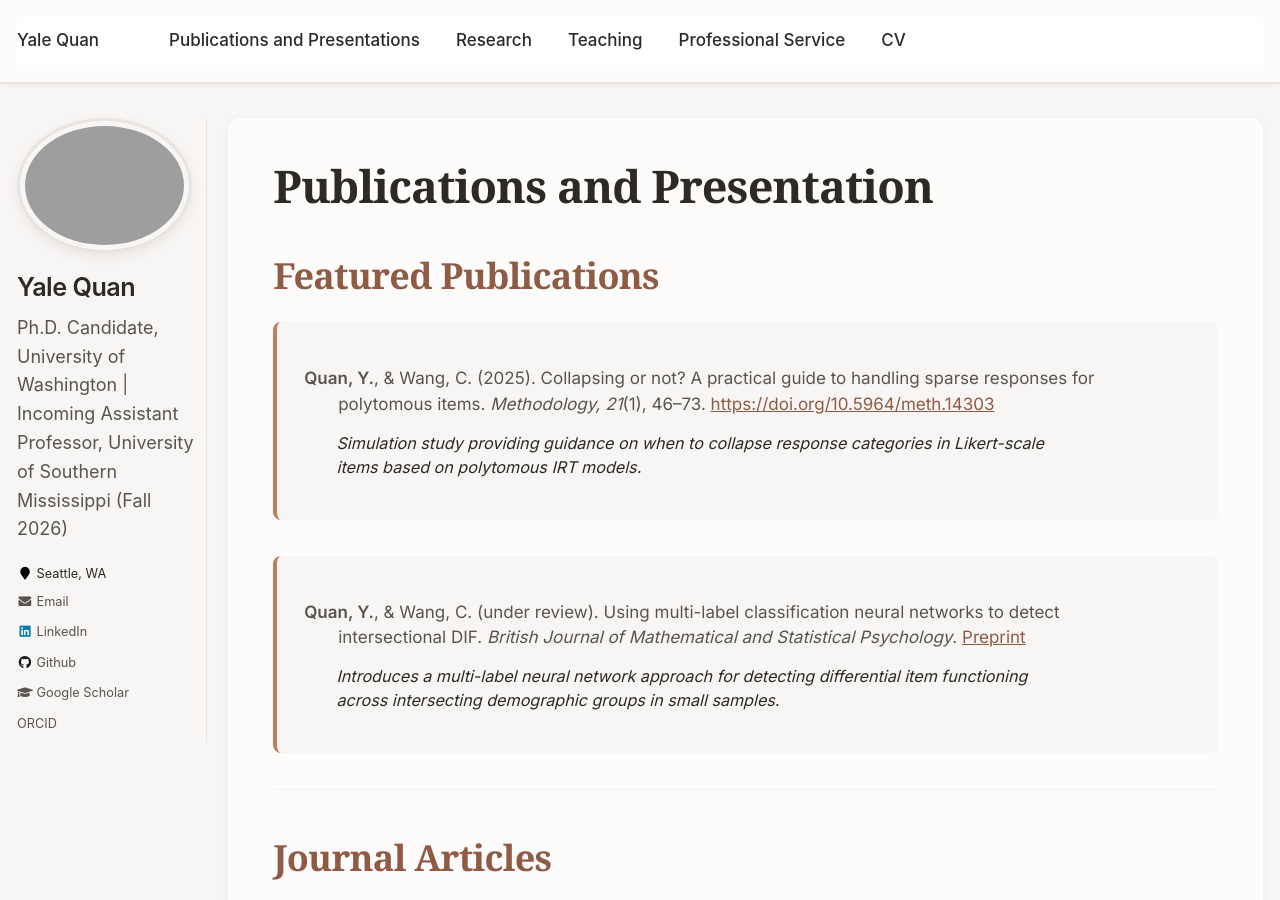
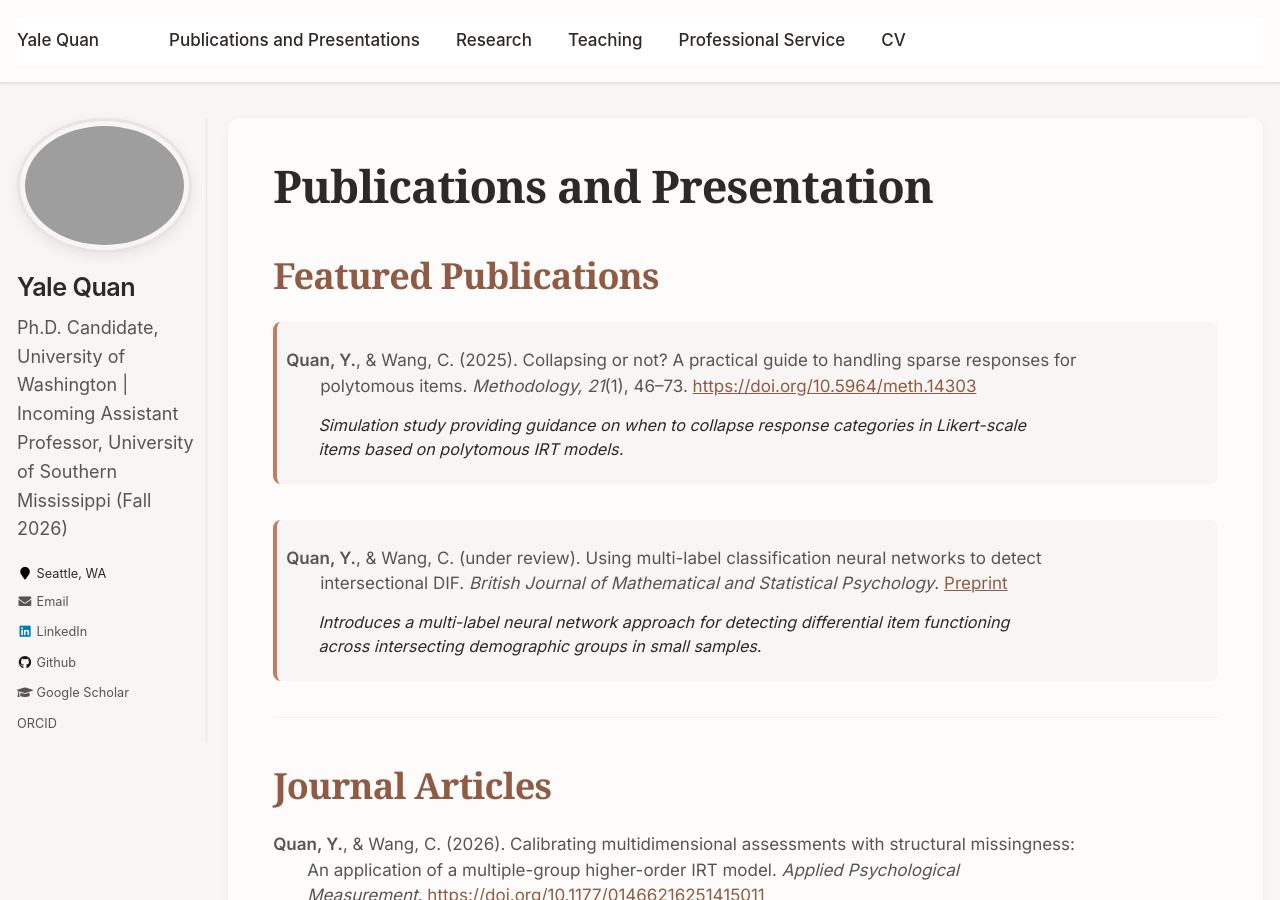
Before and after one commit to yalequan/yalequan.github.io, a Jekyll site: the page built from _pages/publications_and_presentations.md, in a window 1280 px wide and 900 px high. Built offline with Jekyll 4.4.1, drawn with Linux system fonts in a browser that asks for light colours.

Commit message:
adjusted padding
1.5 -> 0.5

```diff
--- a/_pages/publications_and_presentations.md
+++ b/_pages/publications_and_presentations.md
@@ -7,7 +7,7 @@ author_profile: true
 
 ## Featured Publications
 
-<div style="background-color: var(--warm-bg, #f8f6f4); padding: 1.5rem; border-radius: 8px; margin-bottom: 2rem; border-left: 4px solid var(--primary-warm, #c17d5f);">
+<div style="background-color: var(--warm-bg, #f8f6f4); padding: 0.5rem; border-radius: 8px; margin-bottom: 2rem; border-left: 4px solid var(--primary-warm, #c17d5f);">
 
 <p class="apa-ref">
   <b>Quan, Y.</b>, & Wang, C. (2025). Collapsing or not? A practical guide to handling sparse responses for polytomous items. <em>Methodology, 21</em>(1), 46–73. <a href="https://doi.org/10.5964/meth.14303">https://doi.org/10.5964/meth.14303</a>
@@ -19,7 +19,7 @@ author_profile: true
 
 </div>
 
-<div style="background-color: var(--warm-bg, #f8f6f4); padding: 1.5rem; border-radius: 8px; margin-bottom: 2rem; border-left: 4px solid var(--primary-warm, #c17d5f);">
+<div style="background-color: var(--warm-bg, #f8f6f4); padding: 0.5rem; border-radius: 8px; margin-bottom: 2rem; border-left: 4px solid var(--primary-warm, #c17d5f);">
 
 <p class="apa-ref">
   <b>Quan, Y.</b>, & Wang, C. (under review). Using multi-label classification neural networks to detect intersectional DIF. <em>British Journal of Mathematical and Statistical Psychology</em>. <a href="https://doi.org/10.31234/osf.io/rftyg_v2">Preprint</a>
```
Also changed, not shown: _pages/teaching-experience.md (+1 -1 lines).
